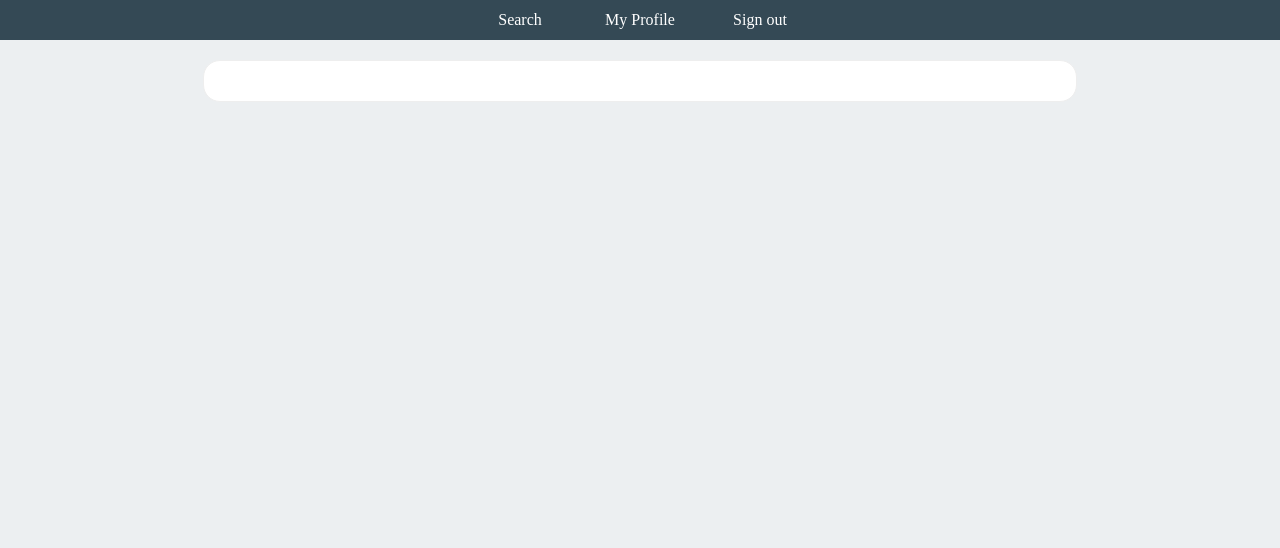
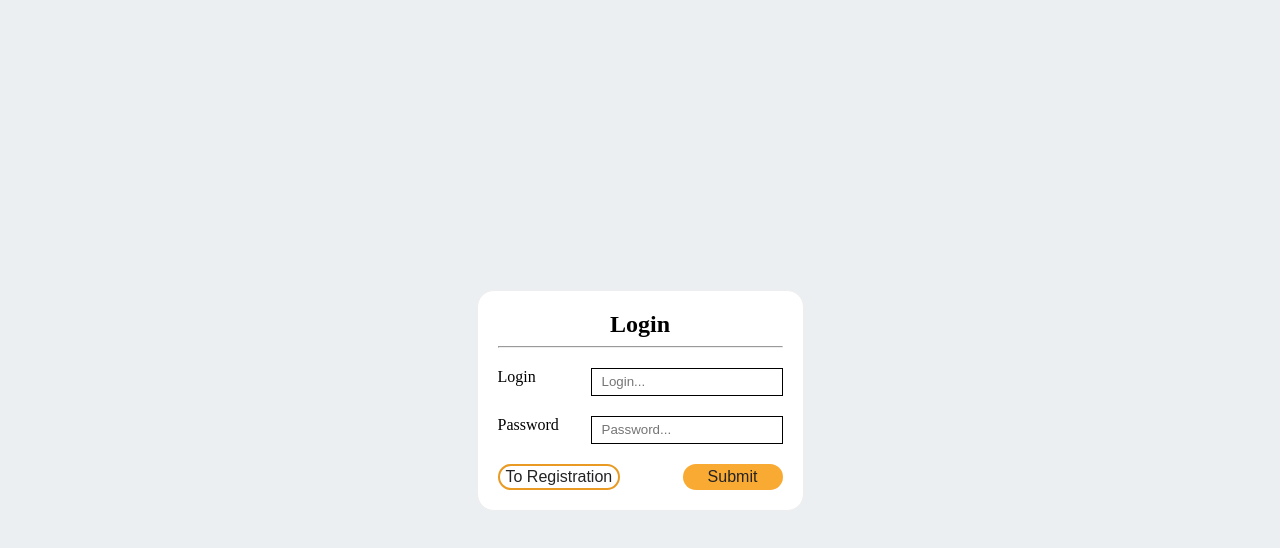
Before and after one commit to ArtyomTalonchick/BSUIR-6-ITIROD-Gomoku, a React (Create React App) app: page /login in a window 1280 px wide. Shown: the top 548 px of the page. Built offline with nearby package versions, Linux system fonts and the light colour scheme; no server answers.

Commit message:
Implemented authorization

```diff
--- a/package.json
+++ b/package.json
@@ -6,6 +6,7 @@
     "@testing-library/jest-dom": "^4.2.4",
     "@testing-library/react": "^9.3.2",
     "@testing-library/user-event": "^7.1.2",
+    "firebase": "^7.8.1",
     "font-awesome": "^4.7.0",
     "node-sass": "^4.13.1",
     "react": "^16.12.0",
--- a/src/components/App.js
+++ b/src/components/App.js
@@ -1,5 +1,5 @@
 import React from 'react';
-import {BrowserRouter, Switch, Route} from 'react-router-dom';
+import {BrowserRouter, Route, Switch, Redirect} from 'react-router-dom';
 
 import './App.scss';
 import {Routes} from '../constants/roures';
@@ -11,16 +11,16 @@ import Game from './game/Game';
 import AuthenticationBlank from './authenticationBlank/AuthenticationBlank';
 import Login from './login/Login';
 import Registration from './registration/Registration';
+import {AuthContext} from './AuthProvider';
 
 export default class App extends React.Component {
 
     render() {
-        const user = true;
+        const {currentUser} = this.context;
         return (
             <div className='app-container'>
                 <BrowserRouter>
-                    {user
-                        ? (
+                    {currentUser &&
                     <>
                         <Header/>
                         <PageBlank>
@@ -28,23 +28,24 @@ export default class App extends React.Component {
                                 <Route path={Routes.profile} component={Profile}/>
                                 <Route path={Routes.search} component={Search}/>
                                 <Route path={Routes.game} component={Game}/>
+                                <Redirect to={Routes.profile}/>
                             </Switch>
                         </PageBlank>
                     </>
-                        )
-                        : (
+                    }
+                    {currentUser === null &&
+                        <AuthenticationBlank>
                             <Switch>
-                                <AuthenticationBlank>
                                 <Route path={Routes.login} component={Login}/>
                                 <Route path={Routes.registration} component={Registration}/>
+                                <Redirect to={Routes.login}/>
+                            </Switch>
                         </AuthenticationBlank>
-                            </Switch>
-                        )
-
                     }
-
                 </BrowserRouter>
             </div>
         );
     }
 }
+
+App.contextType = AuthContext;
--- /dev/null
+++ b/src/components/AuthProvider.jsx
@@ -0,0 +1,28 @@
+import React from 'react';
+import firebaseApp from '../services/firebaseApp';
+
+export const AuthContext = React.createContext();
+
+export default class AuthProvider extends React.Component {
+
+    constructor(props) {
+        super(props);
+
+        this.state = {}
+    }
+
+    componentDidMount() {
+        firebaseApp.auth().onAuthStateChanged(this.setCurrentUser);
+    }
+
+    setCurrentUser = user => this.setState({currentUser: user});
+
+    render() {
+        return (
+            <AuthContext.Provider value={{currentUser: this.state.currentUser}}>
+                {this.props.children}
+            </AuthContext.Provider>
+        );
+    }
+
+}
--- a/src/components/form/Form.jsx
+++ b/src/components/form/Form.jsx
@@ -36,12 +36,13 @@ export default class Form extends React.Component {
                     </>
                 )}
                 <form className='form' onSubmit={this.onSubmit}>
-                    {fields && Object.entries(fields).map(([fieldName, {label, value}]) => (
+                    {fields && Object.entries(fields).map(([fieldName, {label, value, attributes}]) => (
                         <label key={fieldName}>
                         <span>
                             {label}
                         </span>
                             <input
+                                {...attributes}
                                 onChange={this.onChange}
                                 value={value || ''}
                                 name={fieldName}
--- a/src/components/header/Header.jsx
+++ b/src/components/header/Header.jsx
@@ -3,8 +3,11 @@ import React from 'react';
 import './Header.scss';
 import {Routes} from '../../constants/roures';
 import HeaderButton from './button/HeaderButton';
+import firebaseApp from '../../services/firebaseApp';
 
 export default class Header extends React.Component {
+
+    signOut = () => firebaseApp.auth().signOut();
 
     render() {
         return (
@@ -16,10 +19,7 @@ export default class Header extends React.Component {
                     <HeaderButton route={Routes.profile}>
                         My Profile
                     </HeaderButton>
-                    <HeaderButton>
-                        Sign out
-                    </HeaderButton>
-
+                    <i className='fa fa-sign-out' onClick={this.signOut}/>
                 </div>
             </div>
         );
--- a/src/components/login/Login.jsx
+++ b/src/components/login/Login.jsx
@@ -2,23 +2,23 @@ import React from 'react';
 
 import Form from '../form/Form';
 import {Routes} from '../../constants/roures';
+import firebaseApp from '../../services/firebaseApp';
 
 const FIELDS = {
-    login: {label: 'Login'},
-    password: {label: 'Password'}
+    email: {label: 'Login'},
+    password: {label: 'Password', attributes: {type: 'password'}}
 };
 
 export default class Login extends React.Component {
 
-    constructor(props) {
-        super(props);
-    }
-
     toRegistration = () => this.props.history.push(Routes.registration);
 
-    onSubmit = fields => {
-        console.log(fields);
-    };
+    onSubmit = fields =>
+        firebaseApp
+            .auth()
+            .signInWithEmailAndPassword(fields.email.value, fields.password.value)
+            .then(() => this.props.history.push(Routes.profile))
+            .catch(error => alert(error));
 
     render() {
         return (
--- a/src/components/registration/Registration.jsx
+++ b/src/components/registration/Registration.jsx
@@ -3,23 +3,23 @@ import {withRouter} from 'react-router-dom';
 
 import Form from '../form/Form';
 import {Routes} from '../../constants/roures';
+import firebaseApp from '../../services/firebaseApp';
 
 const FIELDS = {
     email: {label: 'Email'},
-    password: {label: 'Password'}
+    password: {label: 'Password', attributes: {type: 'password'}}
 };
 
 class Registration extends React.Component {
 
-    constructor(props) {
-        super(props);
-    }
-
     toLogin = () => this.props.history.push(Routes.login);
 
-    onSubmit = fields => {
-        console.log(fields);
-    };
+    onSubmit = fields =>
+        firebaseApp
+            .auth()
+            .createUserWithEmailAndPassword(fields.email.value, fields.password.value)
+            .then(() => this.props.history.push(Routes.profile))
+            .catch(error => alert(error));
 
     render() {
         return (
--- a/src/components/search/Search.jsx
+++ b/src/components/search/Search.jsx
@@ -2,7 +2,7 @@ import React from 'react';
 
 import './Search.scss';
 import SearchHeader from './header/SearchHeader';
-import SearchPreview from "./preview/SearchPreview";
+import SearchPreview from './preview/SearchPreview';
 
 export default class Search extends React.Component {
 
--- a/src/index.js
+++ b/src/index.js
@@ -1,6 +1,8 @@
 import React from 'react';
 import ReactDOM from 'react-dom';
+
 import './index.scss';
+import AuthProvider from './components/AuthProvider';
 import App from './components/App';
 
-ReactDOM.render(<App />, document.getElementById('root'));
+ReactDOM.render(<AuthProvider><App/></AuthProvider>, document.getElementById('root'));
--- /dev/null
+++ b/src/services/firebaseApp.js
@@ -0,0 +1,8 @@
+import * as firebase from 'firebase/app';
+import 'firebase/auth'
+
+import {firebaseConfig} from './firebaseConfig';
+
+const firebaseApp = firebase.initializeApp(firebaseConfig);
+
+export default firebaseApp;
```
Also changed, not shown: 1 other file (tests, documents, lock files or other folders). Lines whose indentation alone changed are shown as unchanged.
